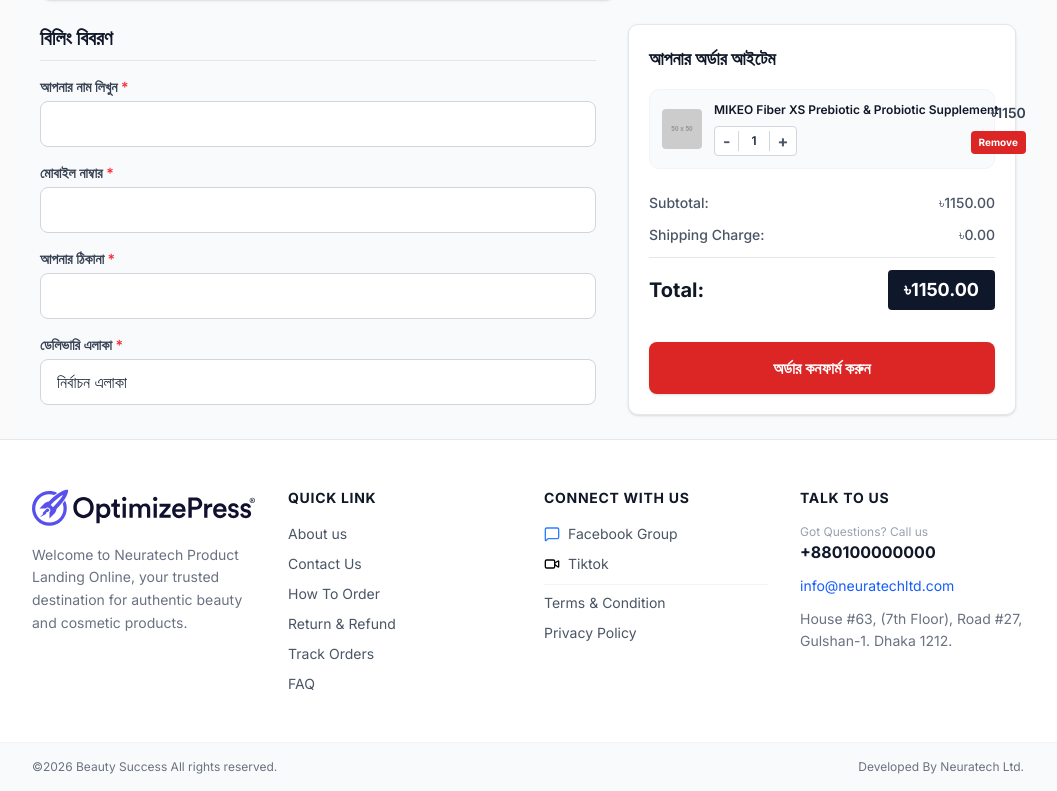
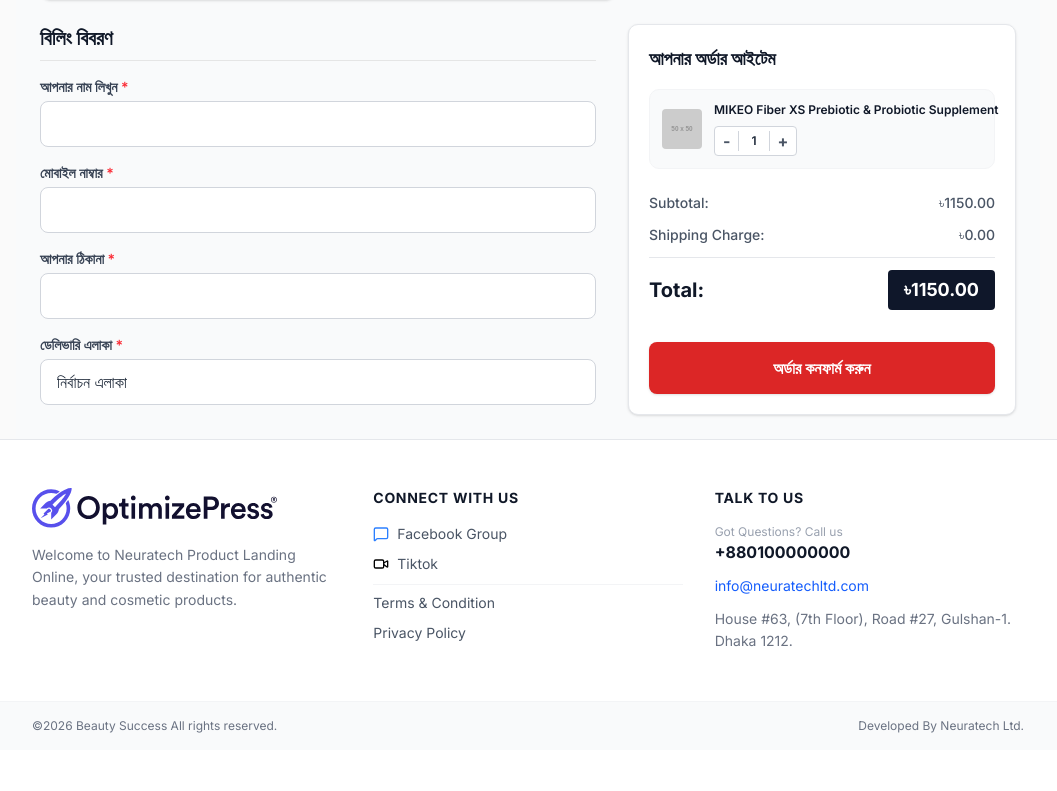
Before and after one commit to neuratech-ltd/product-landing, a Next.js app in the folder frontend/: page / in a window 1280 px wide. Shown: the part 3093-3884 px from the top of the page, without its empty margins (112-1169 px from the left). After the commit the page ends 3843 px from the top, so only its background shows below. Built offline with nearby package versions, Linux system fonts and the light colour scheme.

Commit message:
modify footer section (others page link), Orderform change

```diff
--- a/frontend/components/home/OrderForm.tsx
+++ b/frontend/components/home/OrderForm.tsx
@@ -2,21 +2,19 @@
 import React, { useState } from 'react';
 
 const OrderForm = () => {
-  // Mock product data based on the image
   const [product, setProduct] = useState({
     id: 1,
     name: "MIKEO Fiber XS Prebiotic & Probiotic Supplement",
     price: 1150,
-    image: "https://via.placeholder.com/50", // Replace with your actual product image path
+    image: "https://via.placeholder.com/50",
     color: "",
     size: ""
   });
 
   const [quantity, setQuantity] = useState(1);
-  const [shippingCharge, setShippingCharge] = useState(0); // Can be changed based on selected delivery area
+  const [shippingCharge, setShippingCharge] = useState(0);
   const [isSelected, setIsSelected] = useState(true);
 
-  // Form states
   const [formData, setFormData] = useState({
     name: '',
     phone: '',
@@ -50,7 +48,6 @@
   return (
     <div className="max-w-5xl mx-auto p-6 bg-gray-50 font-sans text-gray-800">
 
-      {/* Header Section */}
       <div className="text-center mb-8">
         <h1 className="text-2xl md:text-3xl font-extrabold text-gray-900 mb-2">
           অর্ডার করতে নিচের ফর্মটি সঠিক ভাবে পূরণ করুন।
@@ -60,10 +57,8 @@
         </p>
       </div>
 
-      {/* Main Form Content */}
       <form onSubmit={handleSubmit} className="space-y-6">
 
-        {/* Top Product Select Box */}
         <div className="bg-white p-5 rounded-lg border border-gray-200 shadow-sm flex items-start gap-4 max-w-xl">
           <input
             type="checkbox"
@@ -90,14 +85,13 @@
           </div>
         </div>
 
-        {/* Layout Grid: Billing Details vs Order Summary */}
+
         <div className="grid grid-cols-1 lg:grid-cols-12 gap-8 items-start">
 
-          {/* Left Side: Billing Details */}
           <div className="lg:col-span-7 space-y-4">
             <h2 className="text-xl font-bold border-b pb-2 text-gray-900">বিলিং বিবরণ</h2>
 
-            {/* Name Input */}
+
             <div>
               <label className="block text-sm font-semibold text-gray-700 mb-1">
                 আপনার নাম লিখুন <span className="text-red-500">*</span>
@@ -112,7 +106,6 @@
               />
             </div>
 
-            {/* Mobile Input */}
             <div>
               <label className="block text-sm font-semibold text-gray-700 mb-1">
                 মোবাইল নাম্বার <span className="text-red-500">*</span>
@@ -127,7 +120,6 @@
               />
             </div>
 
-            {/* Address Input */}
             <div>
               <label className="block text-sm font-semibold text-gray-700 mb-1">
                 আপনার ঠিকানা <span className="text-red-500">*</span>
@@ -142,7 +134,6 @@
               />
             </div>
 
-            {/* Delivery Area Dropdown */}
             <div>
               <label className="block text-sm font-semibold text-gray-700 mb-1">
                 ডেলিভারি এলাকা <span className="text-red-500">*</span>
@@ -153,7 +144,6 @@
                 value={formData.deliveryArea}
                 onChange={(e) => {
                   handleInputChange(e);
-                  // Update shipping charge dynamically if needed
                   if (e.target.value === 'inside') setShippingCharge(60);
                   if (e.target.value === 'outside') setShippingCharge(120);
                 }}
@@ -166,11 +156,9 @@
             </div>
           </div>
 
-          {/* Right Side: Order Summary */}
           <div className="lg:col-span-5 bg-white border border-gray-200 rounded-lg p-5 shadow-sm space-y-4">
             <h2 className="text-lg font-bold text-gray-900">আপনার অর্ডার আইটেম</h2>
 
-            {/* Selected Product Card */}
             {isSelected ? (
               <div className="border border-gray-100 p-3 rounded-lg flex items-center justify-between gap-3 bg-gray-50">
                 <div className="flex items-center gap-3">
@@ -200,8 +188,7 @@
                     </div>
                   </div>
                 </div>
-
-                <div className="flex flex-col items-end gap-2">
+                {/* <div className="flex flex-col items-end gap-2">
                   <span className="font-semibold text-sm text-gray-700">৳{product.price}</span>
                   <button
                     type="button"
@@ -210,13 +197,12 @@
                   >
                     Remove
                   </button>
-                </div>
+                </div> */}
               </div>
             ) : (
               <p className="text-sm text-gray-500 italic py-2">কোনো আইটেম সিলেক্ট করা নেই।</p>
             )}
 
-            {/* Calculations Area */}
             <div className="pt-2 space-y-3 text-sm">
               <div className="flex justify-between text-gray-600 font-medium">
                 <span>Subtotal:</span>
@@ -235,7 +221,6 @@
               </div>
             </div>
 
-            {/* Submit Button */}
             <button
               type="submit"
               className="w-full bg-[#dc2626] text-white font-bold py-3.5 rounded-md hover:bg-red-700 transition-colors text-center text-base mt-4 shadow-sm"
--- a/frontend/components/layout/Footer.tsx
+++ b/frontend/components/layout/Footer.tsx
@@ -10,7 +10,7 @@
   return (
     <footer className="w-full border-t border-gray-200 bg-white text-gray-600">
       <div className="mx-auto max-w-5xl px-4 py-12">
-        <div className="grid grid-cols-1 gap-8 sm:grid-cols-2 md:grid-cols-4">
+        <div className="grid grid-cols-1 gap-8 sm:grid-cols-2 md:grid-cols-3">
 
 
           <div className="flex flex-col gap-4">
@@ -29,7 +29,7 @@
             </div>
           </div>
 
-          <div>
+          {/* <div>
             <h3 className="mb-4 text-sm font-bold uppercase tracking-wider text-gray-900">
               Quick Link
             </h3>
@@ -41,7 +41,7 @@
               <li><Link href="#" className="hover:text-pink-600 transition">Track Orders</Link></li>
               <li><Link href="#" className="hover:text-pink-600 transition">FAQ</Link></li>
             </ul>
-          </div>
+          </div> */}
 
           <div>
             <h3 className="mb-4 text-sm font-bold uppercase tracking-wider text-gray-900">
```
